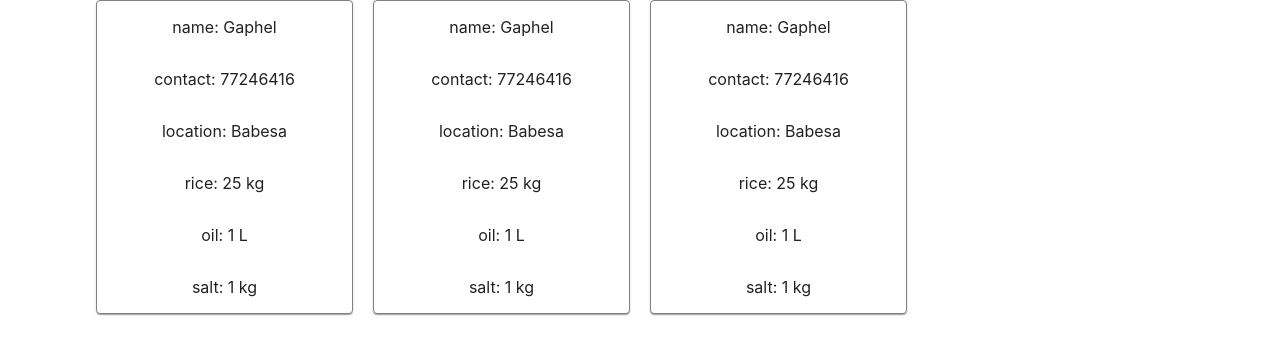
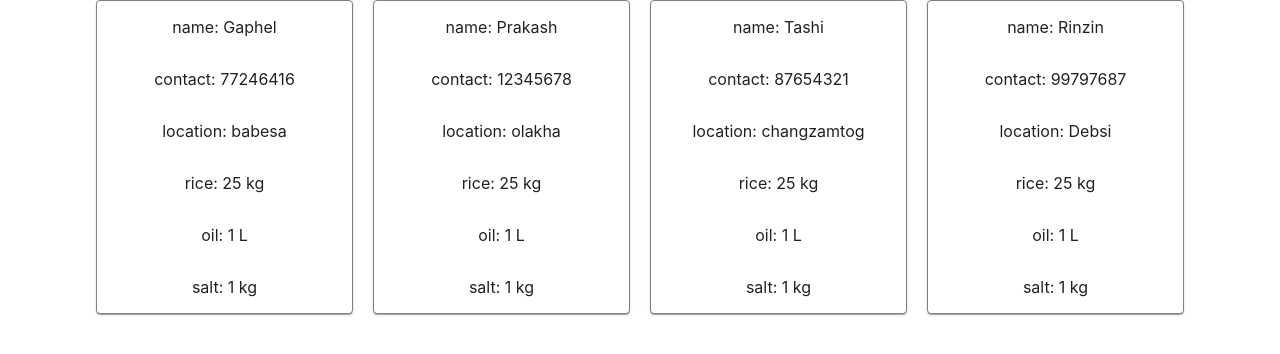
Before and after one commit to Gaphell/covid-inventory, a React (Create React App) app: page /orders in a window 1280 px wide. Shown: the top 354 px of the page. Built offline with nearby package versions, Linux system fonts and the light colour scheme.

Commit message:
bind card for listing orders

```diff
--- a/src/component/card-item/card.component.jsx
+++ b/src/component/card-item/card.component.jsx
@@ -2,8 +2,7 @@ import React from "react";
 import {Card} from '@material-ui/core';
 import './card.styles.scss';
 
-const CardItemComponent = ({order: {name, contact, location, order_details}}) => {
-    return (
+const CardItemComponent = ({order: {name, contact, location, order_details}}) => (
     <Card className='card-item'>
         <p>name: {name}</p>
         <p>contact: {contact}</p>
@@ -15,6 +14,5 @@ const CardItemComponent = ({order: {name, contact, location, order_details}}) =>
         }
     </Card>
 )
-}
 
 export default CardItemComponent;
--- a/src/component/card-list/card-list.component.jsx
+++ b/src/component/card-list/card-list.component.jsx
@@ -7,7 +7,7 @@ const orders = [
         order_id: 1,
         name: 'Gaphel',
         contact: 77246416,
-        location: 'Babesa',
+        location: 'babesa',
         order_details: [
             {item_name: 'rice', quantity: '25 kg'},
             {item_name: 'oil', quantity: '1 L'},
@@ -15,9 +15,9 @@ const orders = [
     },
     {
         order_id: 2,
-        name: 'Gaphel',
-        contact: 77246416,
-        location: 'Babesa',
+        name: 'Prakash',
+        contact: 12345678,
+        location: 'olakha',
         order_details: [
             {item_name: 'rice', quantity: '25 kg'},
             {item_name: 'oil', quantity: '1 L'},
@@ -25,14 +25,24 @@ const orders = [
     },
     {
         order_id: 3,
-        name: 'Gaphel',
-        contact: 77246416,
-        location: 'Babesa',
+        name: 'Tashi',
+        contact: 87654321,
+        location: 'changzamtog',
         order_details: [
             {item_name: 'rice', quantity: '25 kg'},
             {item_name: 'oil', quantity: '1 L'},
             {item_name: 'salt', quantity: '1 kg'}]
     },
+    {
+        order_id: 4,
+        name: 'Rinzin',
+        contact: 99797687,
+        location: 'Debsi',
+        order_details: [
+            {item_name: 'rice', quantity: '25 kg'},
+            {item_name: 'oil', quantity: '1 L'},
+            {item_name: 'salt', quantity: '1 kg'}]
+    }
 
 ]
 const CardListComponent = (props) => (
```
Lines whose indentation alone changed are shown as unchanged.
